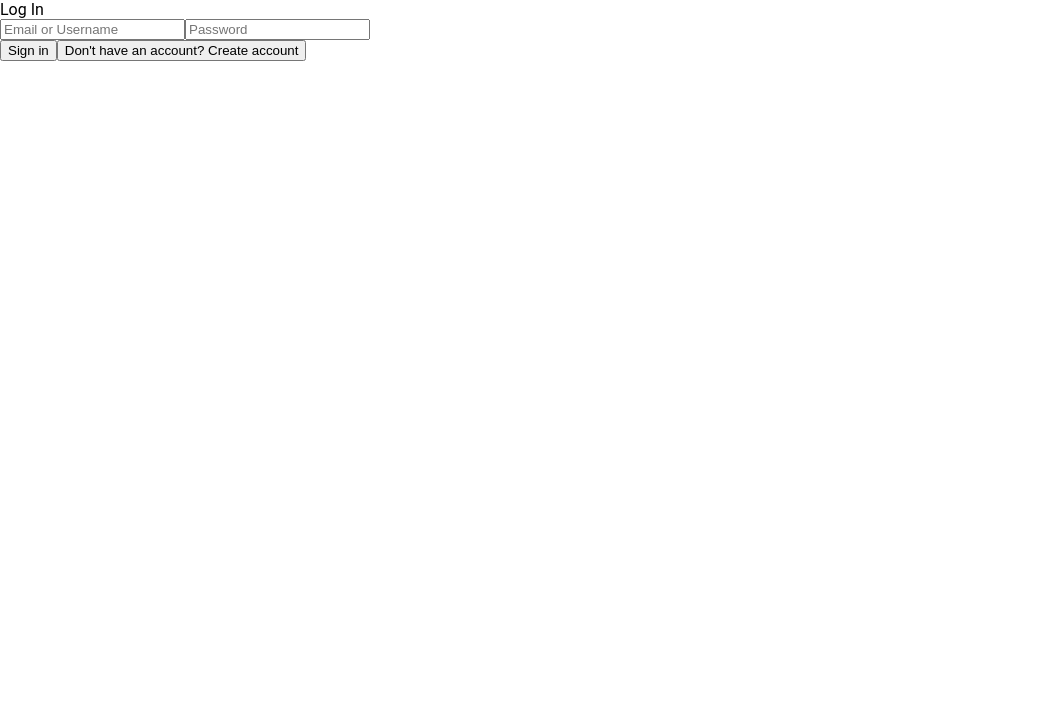
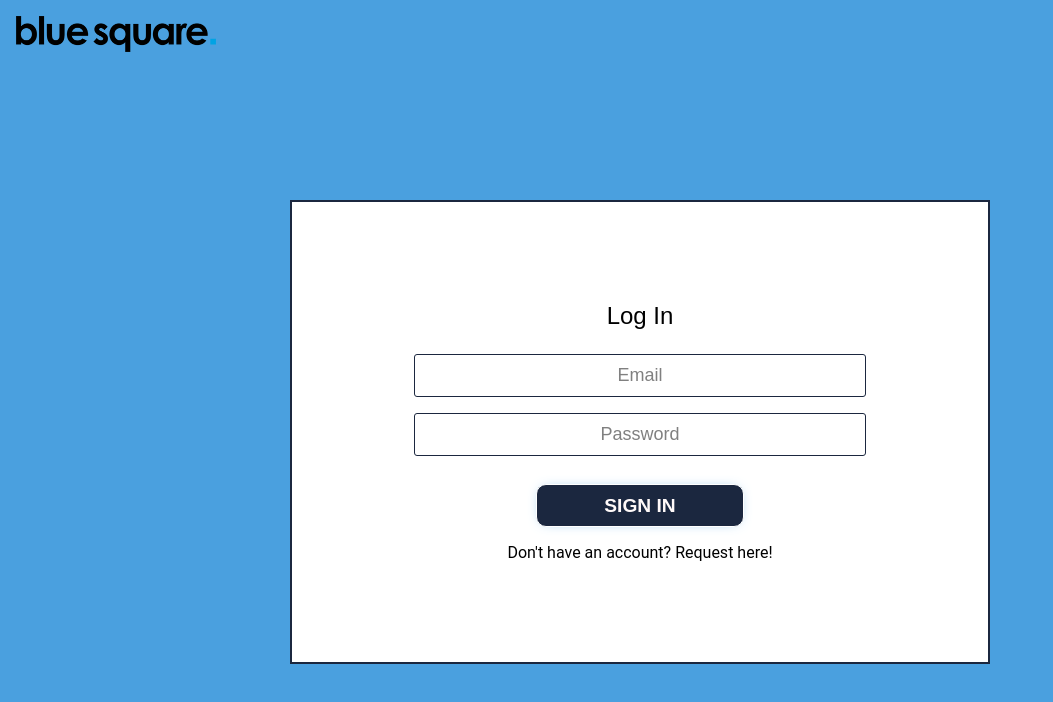
Before and after one commit to Izgardon/BlueSquare-TechnicalTest, a React (Create React App) app in the folder frontend/: page / in a window 1280 px wide. Shown: the top 702 px of the page, without its empty margins (0-1053 px from the left). Built offline with nearby package versions, Linux system fonts and the light colour scheme.

Commit message:
added email service to request an account, all styling done, moving to back end

```diff
--- a/frontend/package.json
+++ b/frontend/package.json
@@ -3,12 +3,14 @@
   "version": "0.1.0",
   "private": true,
   "dependencies": {
+    "@emailjs/browser": "^3.7.0",
     "@testing-library/jest-dom": "^5.16.5",
     "@testing-library/react": "^13.4.0",
     "@testing-library/user-event": "^13.5.0",
     "axios": "^1.1.2",
     "bootstrap": "^5.2.2",
     "dotenv": "^16.0.3",
+    "emailjs": "^4.0.1",
     "react": "^18.2.0",
     "react-bootstrap": "^2.5.0",
     "react-dom": "^18.2.0",
--- a/frontend/src/Components/ChildLogin/index.js
+++ b/frontend/src/Components/ChildLogin/index.js
@@ -10,7 +10,7 @@ export const ChildLogin = ({ setShowSignUp }) => {
 
   const onSignIn = async (e) => {
     if (userInput === "" || password === "") {
-      setError("Missing username/email or password!");
+      setError("Missing email or password!");
     } else {
       try {
         let userDetails = {
@@ -23,17 +23,13 @@ export const ChildLogin = ({ setShowSignUp }) => {
           },
         };
 
-        const { data } = await axios.post(
-          "https://read-herring.herokuapp.com/users/login/",
-          JSON.stringify(userDetails),
-          options
-        );
+        /*  const { data } = await axios.post(JSON.stringify(userDetails), options);
         if (data.error) {
           setError(data.error);
         } else {
           //Login user here
           //Set user data here
-        }
+        } */
 
         /* loginError.textContent = "Incorrect email or password"; */
       } catch (err) {
@@ -60,19 +56,16 @@ export const ChildLogin = ({ setShowSignUp }) => {
 
   return (
     <>
-      <Modal.Header className="align-items-center"></Modal.Header>
-      <Modal.Body>
-        <Modal.Title id="contained-modal-title-vcenter" className="login-title">
-          Log In
-        </Modal.Title>
-        <form className="login">
+      <div>
+        <div className="login-title">Log In</div>
+        <form className="form-box">
           <label htmlFor="login-input"></label>
           <input
             className="login-input"
             type="text"
             id="login-input"
             required
-            placeholder="Email or Username"
+            placeholder="Email"
             onChange={onUserInputChange}
             aria-label="login-email"
           />
@@ -87,27 +80,20 @@ export const ChildLogin = ({ setShowSignUp }) => {
             aria-label="password"
           />
           <div className="login-error">{error}</div>
-        </form>
-      </Modal.Body>
-      <Modal.Footer>
-        <div className="login-button-group">
-          <button
-            className="login-button"
-            data-testid="login"
-            onClick={onSignIn}
-          >
+          <button className="login-button" onClick={onSignIn}>
             Sign in
           </button>
+        </form>
+      </div>
+
       <button
         className="login-button-link"
         id="toggle"
         aria-label="toggle-to-sign-up"
         onClick={() => setShowSignUp(true)}
       >
-            Don't have an account? Create account
+        Don't have an account? Request here!
       </button>
-        </div>
-      </Modal.Footer>
     </>
   );
 };
--- a/frontend/src/Components/ChildSignUp/index.js
+++ b/frontend/src/Components/ChildSignUp/index.js
@@ -1,94 +1,101 @@
 import React, { useState } from "react";
 import Modal from "react-bootstrap/Modal";
 import axios from "axios";
+import emailjs from "@emailjs/browser";
 
 export const ChildSignUp = ({ setShowSignUp }) => {
-  const [username, setUsername] = useState("");
+  const [firstName, setFirstName] = useState("");
+  const [lastName, setLastName] = useState("");
   const [email, setEmail] = useState("");
-  const [password, setPassword] = useState("");
-  const [confirmPassword, setConfirmPassword] = useState("");
+  const [confirmEmail, setConfirmEmail] = useState("");
+  const [number, setNumber] = useState("");
+
   const [error, setError] = useState("");
 
-  const onSignUp = async (e) => {
-    if (email === "" || password === "") {
-      setError("Missing username or password!");
-    } else if (password !== confirmPassword) {
-      setError("Passwords do not match!");
-    } else if (!email.includes("@")) {
-      setError("Email is invalid! Check for @ symbol.");
-    } else if (password.length < 8) {
-      setError("Password is too short, please make it 8 characters");
+  const onRequestAccount = async (e) => {
+    e.preventDefault();
+    if (email === "" || number === "" || firstName === "" || lastName === "") {
+      setError("Missing fields!");
+    } else if (email !== confirmEmail) {
+      setError("Emails do not match!");
+    } else if (!email.includes("@bluesquare")) {
+      setError("Email is invalid, only BlueSquare accounts allowed");
+    } else if (number.length < 7 || number.length > 12) {
+      setError("Invalid phone number");
     } else {
-      try {
-        let registerDetails = {
-          username,
-          email,
-          password,
-        };
-        let options = {
-          headers: {
-            "Content-Type": "application/json",
+      setError("");
+      let values = { firstName, lastName, email, number };
+      emailjs
+        .send(
+          "service_m2ns8nj",
+          "template_jbgslyv",
+          values,
+          "Srs742CC4TX_kVi0u"
+        )
+        .then(
+          () => {
+            alert("Your request has been sent");
+            setConfirmEmail("");
+            setEmail("");
+            setFirstName("");
+            setLastName("");
+            setNumber("");
           },
-        };
-
-        const { data } = await axios.post(
-          "https://read-herring.herokuapp.com/users/register/",
-          JSON.stringify(registerDetails),
-          options
+          (error) => {
+            console.log(error.text);
+            alert("Error in request, please seek assistance");
+          }
         );
-
-        if (data.error) {
-          setError(data.error);
-        } else {
-          setShowSignUp(false);
-        }
-      } catch (err) {
-        if (!err.response) {
-          setError("No server response!");
-        } else if (err.response.status === 401) {
-          setError(
-            "Unauthorized! Create an account or check your email and password!"
-          );
-        } else {
-          setError("Sign up failed!");
-        }
-      }
     }
   };
 
-  const onUsernameChange = (e) => {
-    setUsername(e.target.value);
+  const onFirstNameChange = (e) => {
+    setFirstName(e.target.value);
+  };
+
+  const onLastNameChange = (e) => {
+    setLastName(e.target.value);
   };
 
   const onEmailChange = (e) => {
     setEmail(e.target.value);
   };
 
-  const onPasswordChange = (e) => {
-    setPassword(e.target.value);
+  const onConfirmEmailChange = (e) => {
+    setConfirmEmail(e.target.value);
   };
 
-  const onConfirmPasswordChange = (e) => {
-    setConfirmPassword(e.target.value);
+  const onNumberChange = (e) => {
+    //Only allows numbers for better database formatting
+    const onlyNumbers = e.target.value.replace(/\D/g, "");
+    console.log(onlyNumbers);
+    setNumber(onlyNumbers);
   };
 
   return (
     <>
-      <Modal.Header className="align-items-center"></Modal.Header>
-      <Modal.Body>
-        <Modal.Title id="contained-modal-title-vcenter" className="login-title">
-          Sign Up
-        </Modal.Title>
-        <form className="register">
-          <label htmlFor="register-username"></label>
+      <div>
+        <div className="login-title">Request an account</div>
+        <form className="form-box">
+          <label htmlFor="register-firstName"></label>
           <input
             className="login-input"
             type="text"
-            id="register-username"
+            id="register-firstName"
             required
-            placeholder="Username"
-            onChange={onUsernameChange}
-            aria-label="username"
+            placeholder="First Name"
+            onChange={onFirstNameChange}
+            aria-label="First Name"
+          />
+          <label htmlFor="register-lastName"></label>
+          <input
+            className="login-input"
+            type="text"
+            id="register-lastName"
+            required
+            placeholder="Last Name"
+            onChange={onLastNameChange}
+            aria-label="Last Name"
           />
           <label htmlFor="register-email"></label>
           <input
@@ -100,38 +107,35 @@ export const ChildSignUp = ({ setShowSignUp }) => {
             onChange={onEmailChange}
             aria-label="email"
           />
-          <label htmlFor="register-password"></label>
+          <label htmlFor="register-confirmEmail"></label>
           <input
             className="login-input"
-            type="password"
-            id="register-password"
+            type="text"
+            id="register-confirmEmail"
             required
-            placeholder="Password"
-            onChange={onPasswordChange}
-            aria-label="password"
+            placeholder="Confirm Email"
+            onChange={onConfirmEmailChange}
+            aria-label="email"
           />
-          <label htmlFor="confirm-register-password"></label>
+
+          <label htmlFor="register-number"></label>
           <input
             className="login-input"
-            type="password"
-            id="confirm-register-password"
+            type="tel"
+            id="register-number"
             required
-            placeholder="Confirm password"
-            onChange={onConfirmPasswordChange}
-            aria-label="confirm-password"
+            placeholder="Phone Number"
+            onChange={onNumberChange}
+            aria-label="number"
           />
           <div className="login-error">{error}</div>
+
+          <button className="login-button" onClick={onRequestAccount}>
+            Request
+          </button>
         </form>
-      </Modal.Body>
-      <Modal.Footer>
-        <div className="login-button-group">
-          <button
-            className="login-button"
-            data-testid="signup"
-            onClick={onSignUp}
-          >
-            Sign up
-          </button>
+      </div>
+
       <button
         className="login-button-link"
         aria-label="toggle-to-log-in"
@@ -140,8 +144,6 @@ export const ChildSignUp = ({ setShowSignUp }) => {
       >
         Already have an account? Sign in
       </button>
-        </div>
-      </Modal.Footer>
     </>
   );
 };
--- a/frontend/src/Pages/LoginPage/index.js
+++ b/frontend/src/Pages/LoginPage/index.js
@@ -6,6 +6,8 @@ export const LoginPage = () => {
   const [showSignUp, setShowSignUp] = useState(false);
 
   return (
+    <>
+      <div className="logo"></div>
       <div className="login-box">
         {showSignUp ? (
           <ChildSignUp setShowSignUp={setShowSignUp} />
@@ -13,5 +15,6 @@ export const LoginPage = () => {
           <ChildLogin setShowSignUp={setShowSignUp} />
         )}
       </div>
+    </>
   );
 };
--- a/frontend/src/Pages/LoginPage/login.css
+++ b/frontend/src/Pages/LoginPage/login.css
@@ -0,0 +1,148 @@
+/*Login forms  */
+body {
+  background-color: var(--light-blue);
+}
+
+.logo {
+  background-image: url("../../Images/logo.png");
+  width: 200px;
+  height: 100px;
+  background-repeat: no-repeat;
+  background-size: contain;
+  top: 0;
+  left: 0;
+  margin: 1rem 0 0 1rem;
+  position: absolute;
+}
+
+.login-box {
+  display: flex;
+  flex-direction: column;
+  justify-content: center;
+  gap: 1rem;
+  padding-block: 100px;
+  margin-top: 200px;
+  margin-inline: auto;
+  width: min(700px, 90%);
+  background-color: white;
+  border: 2px solid var(--dark-blue);
+}
+
+.login-title {
+  font-family: "Poppins", sans-serif;
+  font-size: 1.5rem;
+  text-align: center;
+}
+
+.login-error {
+  color: red;
+}
+
+.forum-link {
+  position: absolute;
+  left: 1rem;
+  text-decoration: none;
+}
+
+.form-box {
+  margin-top: 1rem;
+  height: 100%;
+  bottom: 0;
+  display: flex;
+  flex-direction: column;
+
+  align-items: center;
+  gap: 0.5rem;
+  transition: left 0.5s ease;
+  position: relative;
+  width: 100%;
+}
+.login-input {
+  width: 65%;
+  display: block;
+  appearance: none;
+  outline: 0;
+  border: 0.1rem solid var(--dark-blue);
+  color: var(--off-black);
+  border-radius: 3px;
+  padding: 10px 15px;
+  margin: 0 auto;
+  background: white;
+  text-align: center;
+  font-size: 18px;
+
+  transition-duration: 0.25s;
+  font-weight: 300;
+}
+.login-input::placeholder {
+  color: grey;
+}
+
+.login-input:hover {
+  background-color: white;
+  color: var(--off-black);
+}
+
+.login-input:focus {
+  background-color: white;
+  width: 80%;
+  color: var(--off-black);
+}
+
+.login-button-group {
+  width: 100%;
+  display: flex;
+  justify-content: center;
+  align-items: center;
+  flex-direction: column;
+}
+
+.login-button {
+  text-align: center;
+
+  font-weight: 600;
+  text-transform: uppercase;
+
+  width: 30%;
+  cursor: pointer;
+  font-size: 1.2rem;
+
+  border-radius: 10px;
+  padding: 0.6rem 1.1rem;
+  background-size: 200% auto;
+
+  border: white 1px solid;
+  background-color: var(--dark-blue);
+  box-shadow: 0px 0px 14px -7px var(--light-blue);
+
+  color: var(--off-white);
+
+  transition-duration: 0.25s;
+
+  margin-top: 0.75rem;
+}
+
+.login-button:hover {
+  color: var(--off-white);
+  background-color: var(--light-blue);
+  transform: scale(1.05);
+}
+
+.login-button:active {
+  transform: scale(0.95);
+}
+
+.login-button-link {
+  background: none;
+  color: inherit;
+  border: none;
+  padding: 0;
+  font: inherit;
+  cursor: pointer;
+  outline: inherit;
+}
+
+.login-button-link:hover {
+  font-style: normal;
+  text-decoration: underline;
+}
--- a/frontend/src/index.css
+++ b/frontend/src/index.css
@@ -7,7 +7,7 @@
 /* color variables */
 :root {
   --off-white: #fff9f9;
-  --off-black: rgb(29, 29, 29);
+  --off-black: #1d1d1d;
   --dark-blue: #1b273f;
   --light-blue: #4aa0df;
 }
@@ -19,3 +19,41 @@ body {
   overflow-x: hidden;
   overflow-y: scroll !important;
 }
+
+.custom-input {
+  position: relative;
+  border: var(--dark-blue) 2.5px solid;
+  border-radius: 5px;
+  padding-left: 0.4rem;
+  height: fit-content;
+  padding-block: 0.2rem;
+  margin-right: 0.25rem;
+  width: 20rem;
+}
+
+.custom-input:focus {
+  border: var(--light-blue) 2.5px solid;
+  outline: none;
+}
+
+.custom-button {
+  position: relative;
+  outline: 0;
+  border-radius: 5px;
+  width: 5rem;
+  cursor: pointer;
+  font-size: 1rem;
+  height: fit-content;
+  border: none;
+  background-color: var(--dark-blue);
+  color: var(--off-white);
+  -webkit-transition-duration: 0.25s;
+  transition-duration: 0.25s;
+  padding: 0.3rem 0.6rem;
+}
+
+.custom-button:hover {
+  border: var(--off-white) 1px solid;
+  color: var(--off-white);
+  background-color: var(--light-blue);
+}
```
Also changed, not shown: frontend/src/Images/logo.png (added), 1 other file (tests, documents, lock files or other folders). Lines whose indentation alone changed are shown as unchanged.
